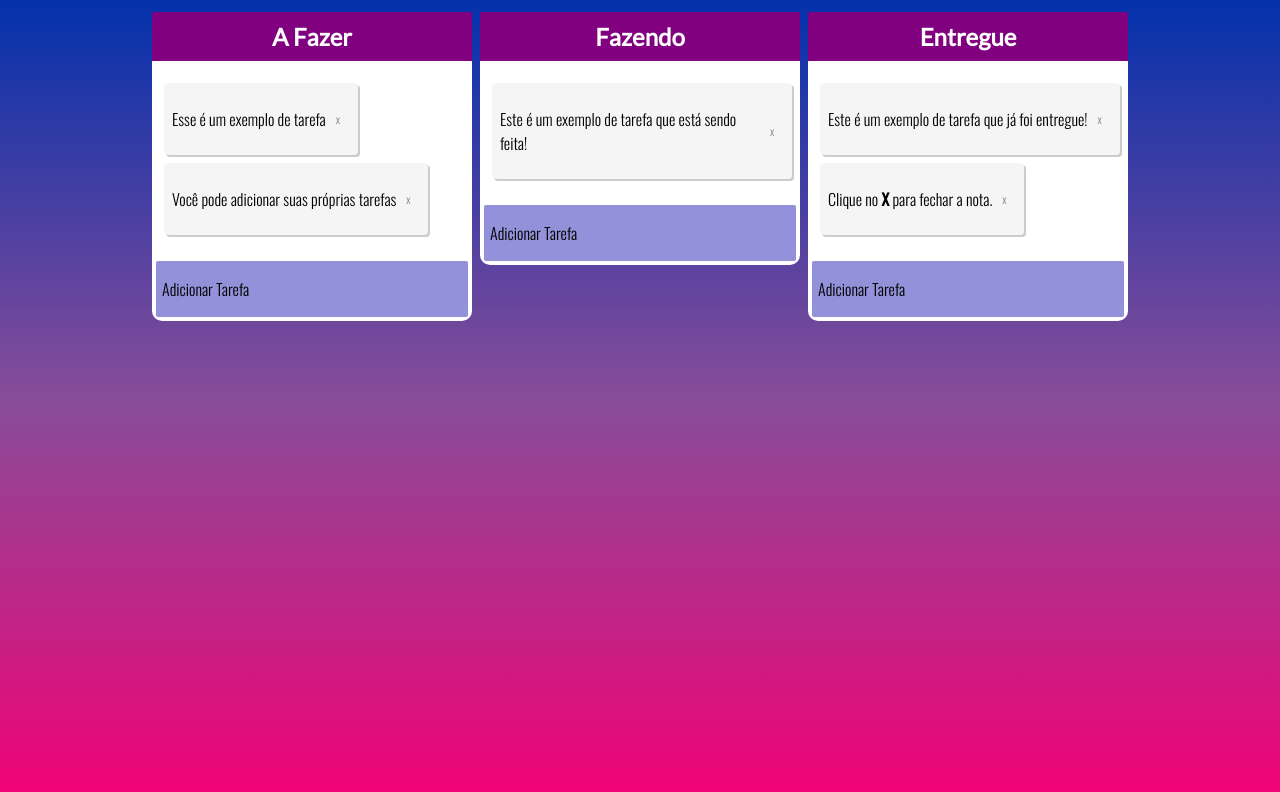
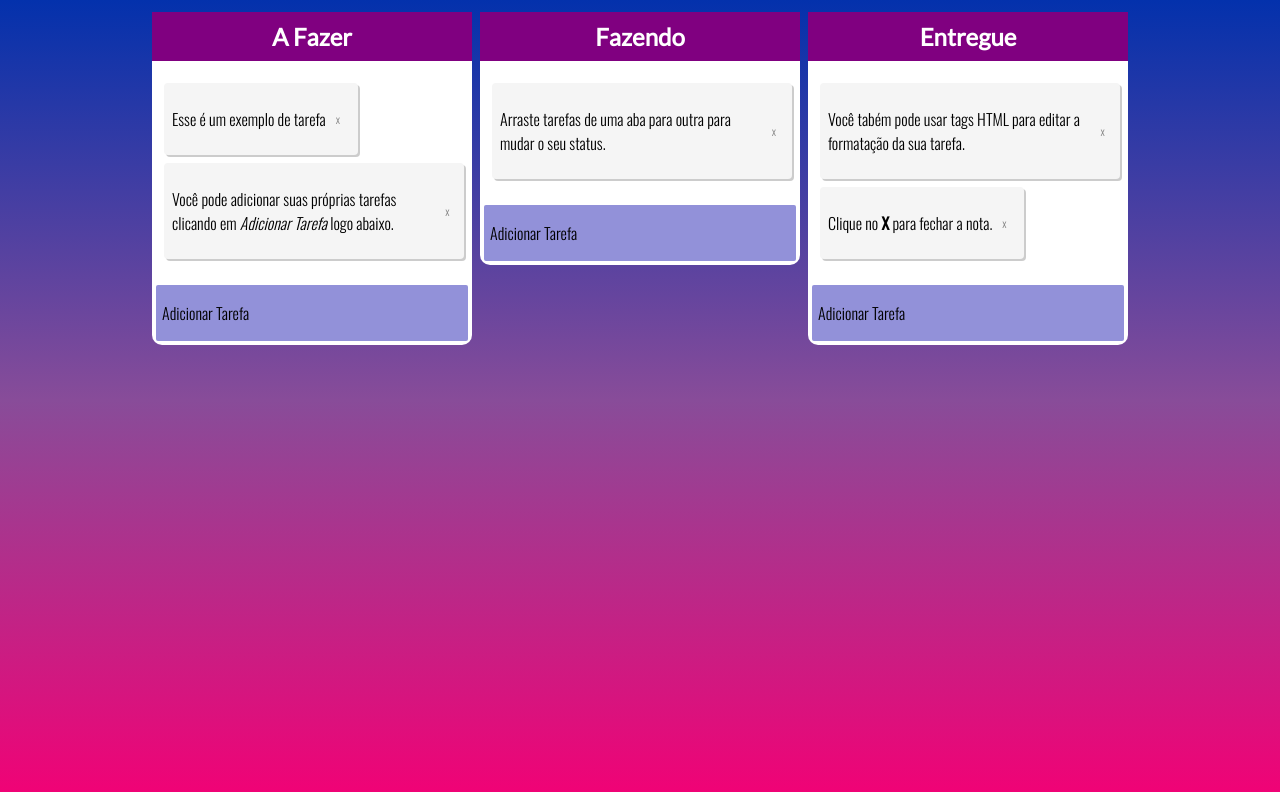
Before and after one commit to brazillucas/dsf_prog_prat, a plain HTML site: page projeto_03/index.html in a window 1280 px wide. Drawn offline with nearby package versions, Linux system fonts and the light colour scheme.

Commit message:
Mudança nas tarefas predefinidas e adição de favicon

```diff
--- a/projeto_03/index.html
+++ b/projeto_03/index.html
@@ -5,6 +5,8 @@
     <meta http-equiv="X-UA-Compatible" content="IE=edge">
     <meta name="viewport" content="width=device-width, initial-scale=1.0">
     <title>Lista de Tarefas</title>
+    <!-- favicon -->
+    <link rel="shortcut icon" href="img/favicon.ico" type="image/x-icon">
     <link rel="stylesheet" href="estilo.css">
 </head>
 <body>
@@ -16,7 +18,7 @@
                 <p class="remove" onclick="removeCard(this)">x</p>
             </li>
             <li id="1" draggable="true" ondragstart="drag(event)">
-                <p>Você pode adicionar suas próprias tarefas</p>
+                <p>Você pode adicionar suas próprias tarefas clicando em <em>Adicionar Tarefa</em> logo abaixo.</p>
                 <p class="remove" onclick="removeCard(this)">x</p>
             </li>
 
@@ -30,7 +32,7 @@
         <h3>Fazendo</h3>
         <ul id="doing" ondrop="drop(event, this.id)" ondragover="over(event)">
             <li id="2" draggable="true" ondragstart="drag(event)">
-                <p>Este é um exemplo de tarefa que está sendo feita!</p>
+                <p>Arraste tarefas de uma aba para outra para mudar o seu status.</p>
                 <p class="remove" onclick="removeCard(this)">x</p>
             </li>
 
@@ -44,7 +46,7 @@
         <h3>Entregue</h3>
         <ul id="done" ondrop="drop(event, this.id)" ondragover="over(event)">
             <li id="3" draggable="true" ondragstart="drag(event)">
-                <p>Este é um exemplo de tarefa que já foi entregue!</p>
+                <p>Você tabém pode usar tags HTML para editar a formatação da sua tarefa.</p>
                 <p class="remove" onclick="removeCard(this)">x</p>
             </li>
             <li id="4" draggable="true" ondragstart="drag(event)">
```
Also changed, not shown: projeto_03/img/favicon.ico (added).
